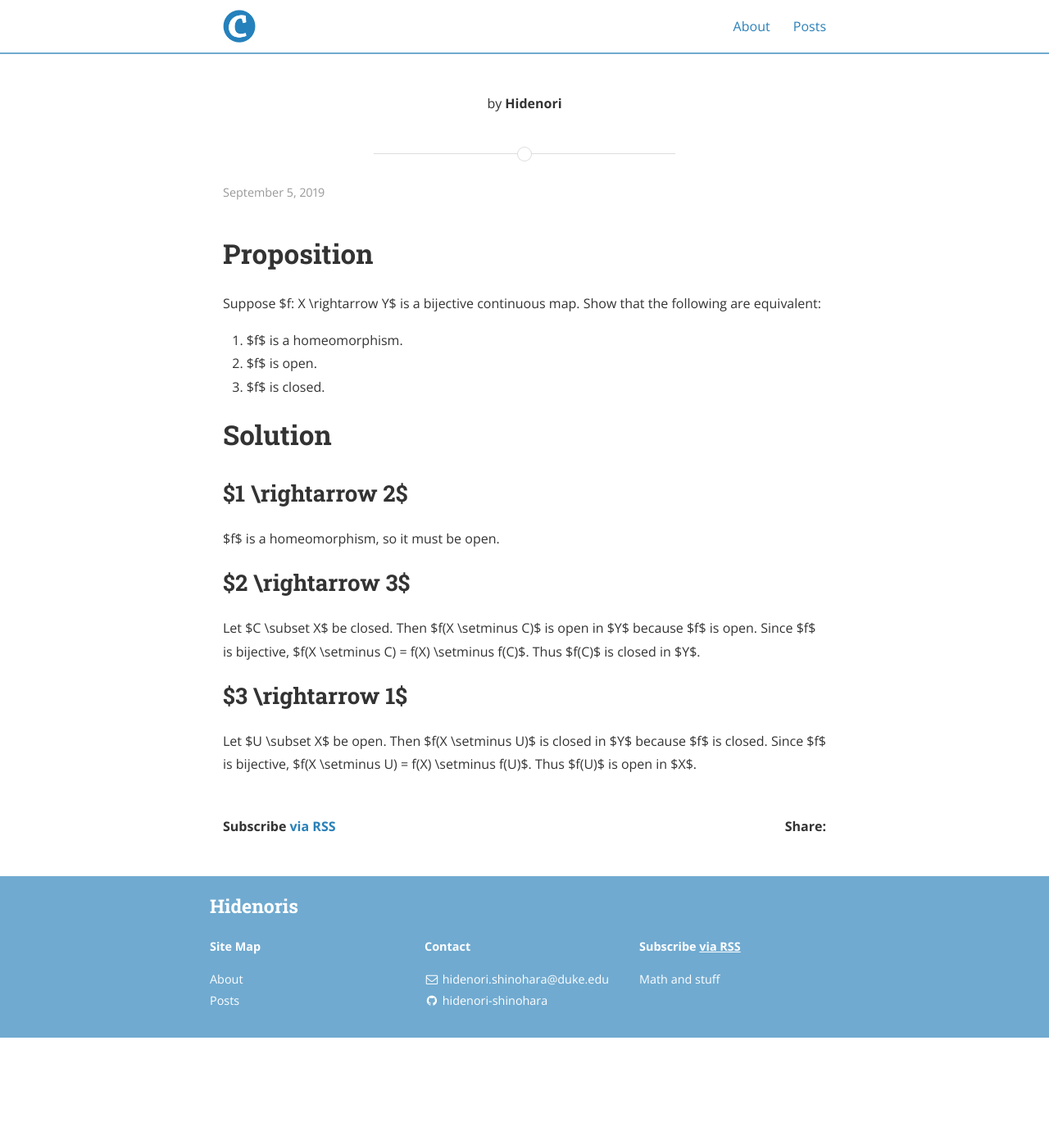
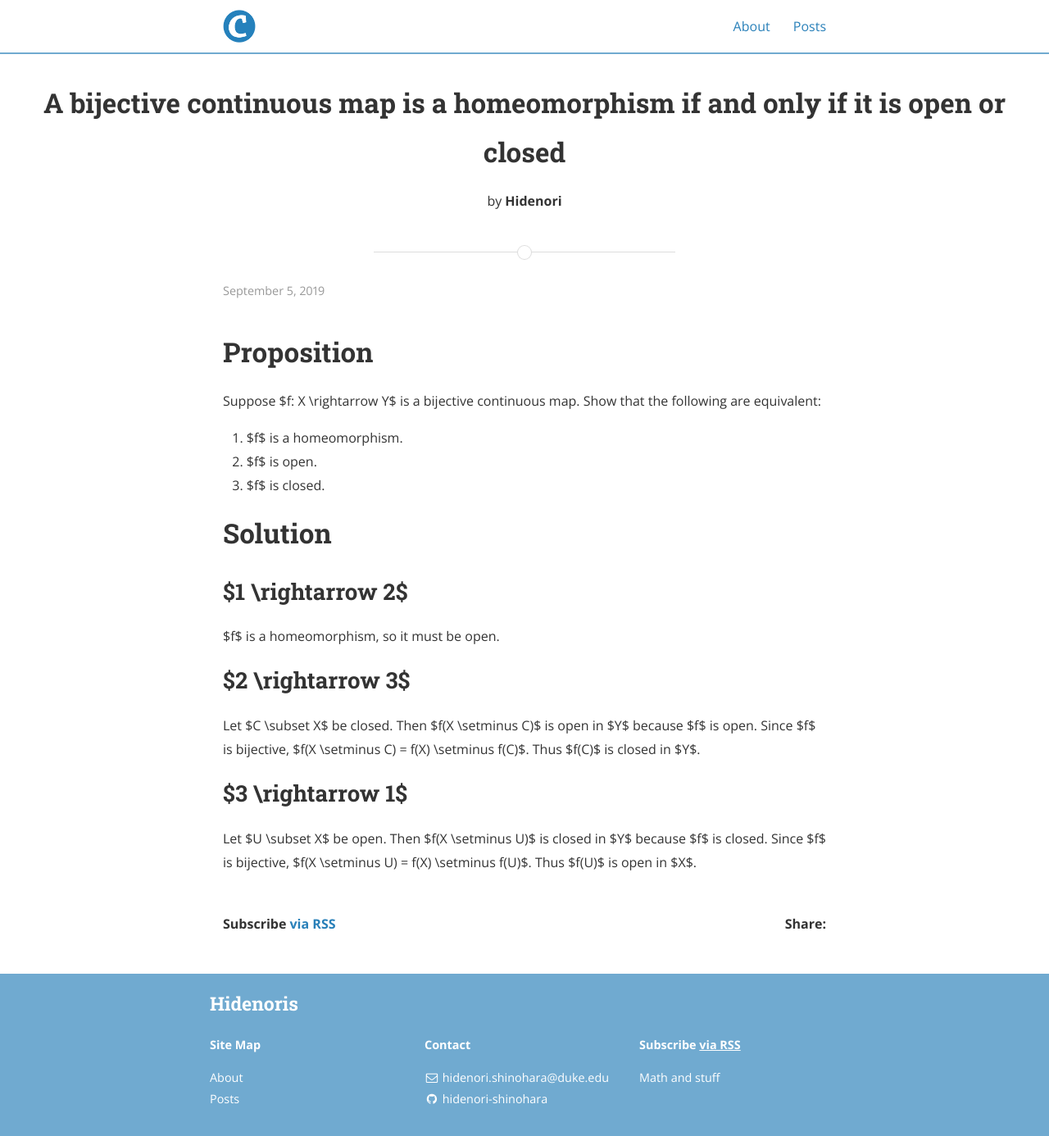
Before and after one commit to hidenori-shinohara/hidenori-shinohara.github.io, a Jekyll site: the page built from _posts/introduction_to_topological_manifolds/chapter2/2019-09-11-bijective-continuous-maps-ex-2-29.md, in a window 1280 px wide. Shown: the whole page at 82% size. Built offline with Jekyll 4.4.1, drawn with Linux system fonts in a browser that asks for light colours; nearby versions of some CDN libraries; before the commit the page ends 1266 px from its top, so only the background shows below that.

Commit message:
Add the title to ex 2-29

```diff
--- a/_posts/introduction_to_topological_manifolds/chapter2/2019-09-11-bijective-continuous-maps-ex-2-29.md
+++ b/_posts/introduction_to_topological_manifolds/chapter2/2019-09-11-bijective-continuous-maps-ex-2-29.md
@@ -1,6 +1,6 @@
 ---
 layout: post
-title:  ""
+title:  "A bijective continuous map is a homeomorphism if and only if it is open or closed"
 date:   2019-09-05
 author: Hidenori
 ---
```
